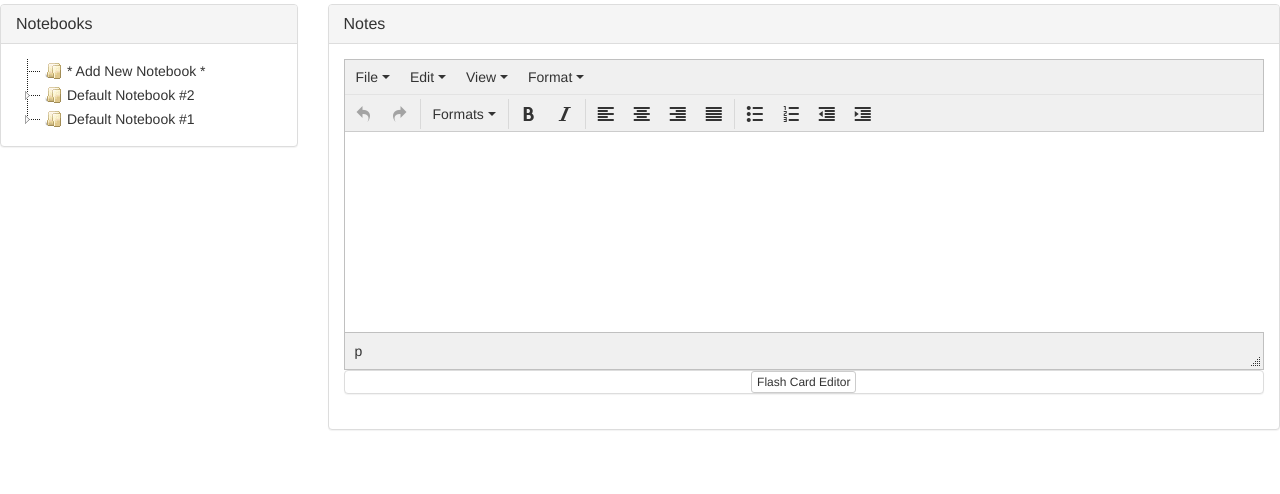
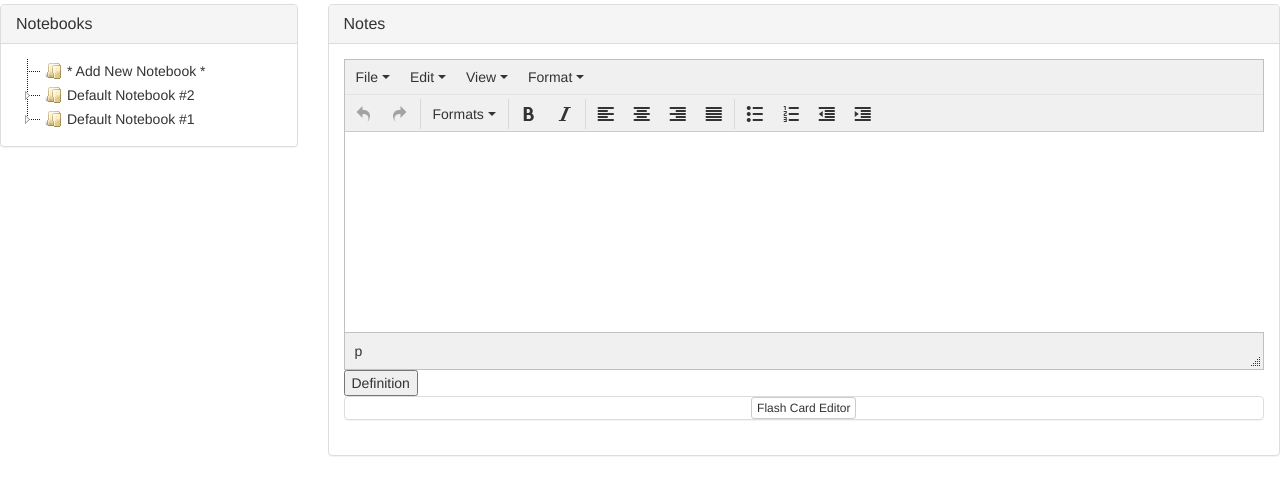
Before and after one commit to JJDrill/Notes2Flash, a plain HTML site: page notes.html in a window 1280 px wide. Shown: the part 68-562 px from the top of the page. Drawn offline with nearby package versions, Linux system fonts and the light colour scheme.

Commit message:
uncommended the difinition button

```diff
--- a/notes.html
+++ b/notes.html
@@ -68,7 +68,7 @@
                  <button class="btnSaveNotesAs" type="button" name="saveNotes">Save As...</button> -->
                </form>
 
-               <!-- <button class="btnDefinition" type="button" name="button">Definition</button> -->
+               <button class="btnDefinition" type="button" name="button">Definition</button>
 
                <!-- Flash Card Edit Area -->
                <div class="flashCardPanel">
```
